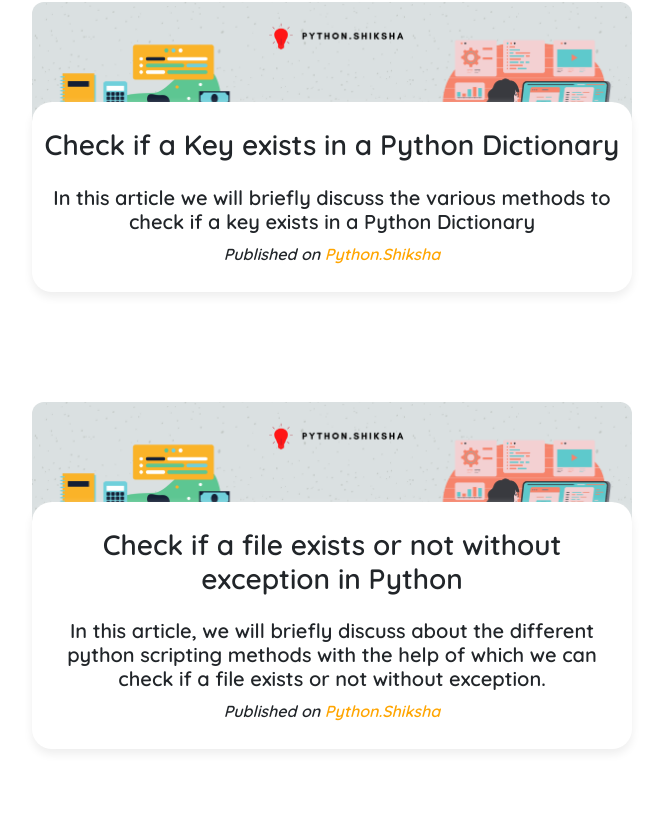
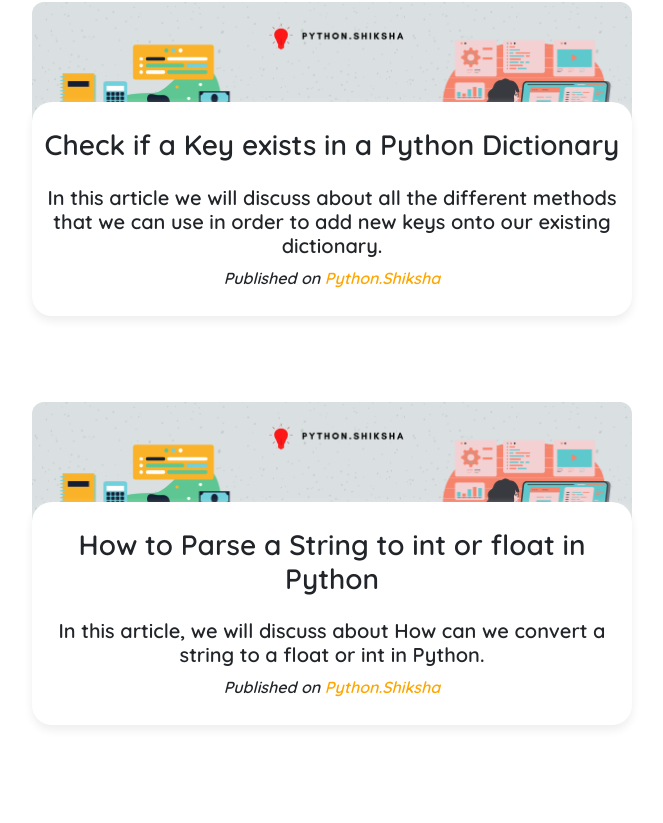
Before and after one commit to dibyanshu-mohanty/BlogFolio, a plain HTML site: page index.html in a window 1280 px wide. Shown: the part 2012-2835 px from the top of the page, without its empty margins (308-971 px from the left). Drawn offline with nearby package versions, Linux system fonts and the light colour scheme.

Commit message:
Update index.html

```diff
--- a/index.html
+++ b/index.html
@@ -87,7 +87,7 @@
           <div class="blog_content mr-auto ml-auto" style="background-image:url('images/Python.png')">
             <div class="text_content">
               <h3 class="py-3">Check if a Key exists in a Python Dictionary</h3>
-              <h5 class="content">In this article we will briefly discuss the various methods to check if a key exists in a Python Dictionary</h5>
+              <h5 class="content">In this article we will discuss about all the different methods that we can use in order to add new keys onto our existing dictionary.</h5>
               <div class="row" style="justify-content:center">
                 <p><i>Published on <a href="https://python.shiksha/tips/check-dictionary-key-existence/" style="color:orange;">Python.Shiksha</a></i></p>
               </div>
@@ -95,8 +95,8 @@
           </div>
           <div class="blog_content mr-auto ml-auto" style="background-image:url('images/Python.png')">
             <div class="text_content">
-              <h3 class="py-3">Check if a file exists or not without exception in Python</h3>
-              <h5 class="content">In this article, we will briefly discuss about the different python scripting methods with the help of which we can check if a file exists or not without exception.</h5>
+              <h3 class="py-3">How to Parse a String to int or float in Python</h3>
+              <h5 class="content">In this article, we will discuss about How can we convert a string to a float or int in Python.</h5>
               <div class="row" style="justify-content:center">
                 <p><i>Published on <a href="https://python.shiksha/tips/check-file-without-exception/" style="color:orange;">Python.Shiksha</a></i></p>
               </div>
```
